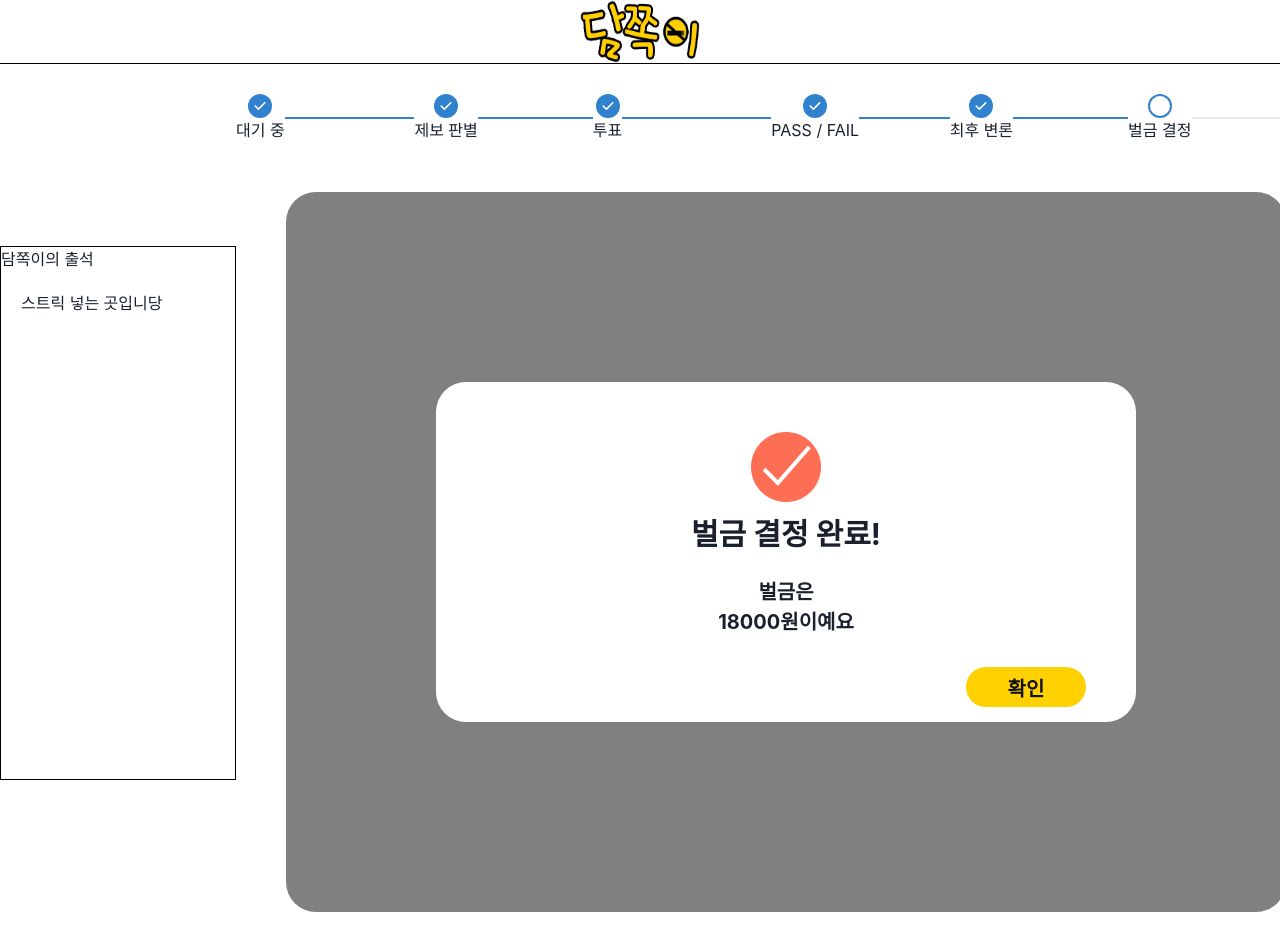
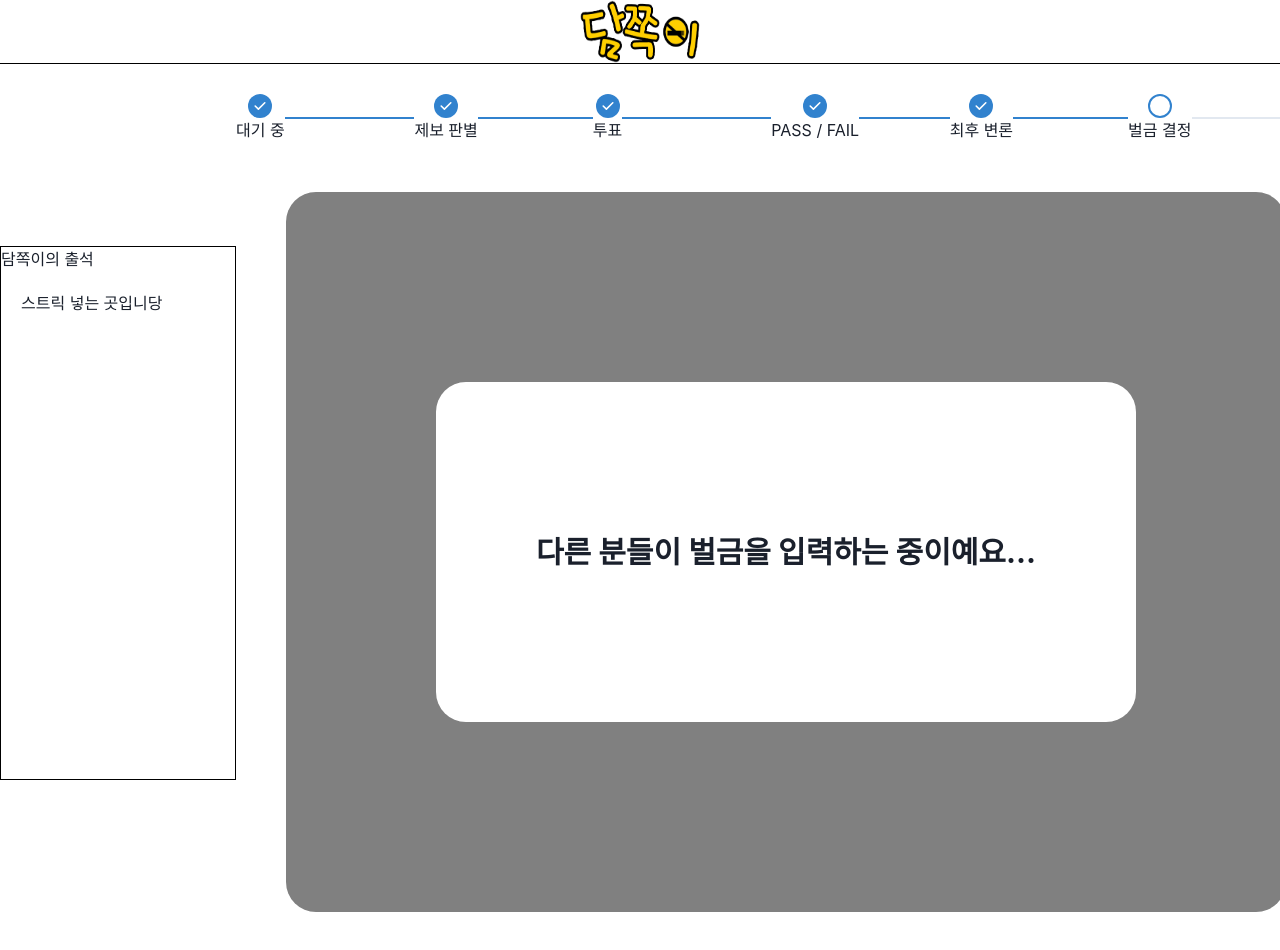
Before and after one commit to damjjok/damjjok, a React (Create React App) app in the folder client/: page /truth-room in a window 1280 px wide. Both pictures are taken after a click on the button "확인". Shown: the top 950 px of the page. Built offline with nearby package versions, Linux system fonts and the light colour scheme.

Commit message:
Feat: 벌금 입력 대기 화면 테스트 용 단계 건너뛰기 함수 적용

```diff
--- a/client/src/contexts/TruthRoom.js
+++ b/client/src/contexts/TruthRoom.js
@@ -90,12 +90,12 @@ export const testimonyState = atom({
 
 export const fineDecisionStepState = atom({
     key: "fineDecisionStep", // 벌금 결정 단계 내의 단계 상태 저장 변수
-    default: 2,
+    default: 0,
 });
 
 export const fineDecisionInputStepState = atom({
     key: "fineDecisionInputStep", // 벌금 결정 단계 내의 벌금 입력의 단계 상태 저장 변수
-    default: 2,
+    default: 0,
 });
 
 export const gatheredMoneyState = atom({
--- a/client/src/pages/truth-room/middle-component/center-component/main-frame-component/step-frame/fine-decision/FineDecisionFrame.js
+++ b/client/src/pages/truth-room/middle-component/center-component/main-frame-component/step-frame/fine-decision/FineDecisionFrame.js
@@ -12,13 +12,13 @@ function FineDecisionFrame(props) {
         role: "phD",
     };
 
-    if (testUser.role === "damJJok" && fineDecisionStep !== 3) {
+    if (testUser.role === "damJJok" && fineDecisionStep !== 2) {
         return <DecideWaitingComponent />;
     } else {
         return (
             <div>
-                {fineDecisionStep === 2 && <FineInputFrame />}
-                {fineDecisionStep === 3 && <ResultComponent />}
+                {fineDecisionStep === 0 && <FineInputFrame />}
+                {fineDecisionStep === 1 && <ResultComponent />}
             </div>
         );
     }
--- a/client/src/pages/truth-room/middle-component/center-component/main-frame-component/step-frame/fine-decision/decide/input/input-waiting/FineInputWaitingComponent.js
+++ b/client/src/pages/truth-room/middle-component/center-component/main-frame-component/step-frame/fine-decision/decide/input/input-waiting/FineInputWaitingComponent.js
@@ -1,15 +1,24 @@
 import React from "react";
 import SmallFrameComponent from "../../../../../small-frame/SmallFrameComponent";
 import { Text } from "@chakra-ui/react";
+import { fineDecisionInputStepState } from "contexts/TruthRoom";
+import { useRecoilState } from "recoil";
 
 function FineInputWaitingComponent(props) {
+    const [fineDecisionInputStep, setFineDecisionInputStep] = useRecoilState(
+        fineDecisionInputStepState
+    );
+    function testOnClick() {
+        setFineDecisionInputStep(fineDecisionInputStep + 1);
+    }
+
     return (
         <SmallFrameComponent
             width={700}
             height={340}
             content={
                 <div style={{ display: "flex", alignItems: "center" }}>
-                    <Text as="b" fontSize={"30px"}>
+                    <Text as="b" fontSize={"30px"} onClick={testOnClick}>
                         다른 분들이 벌금을 입력하는 중이예요...
                     </Text>
                 </div>
```
